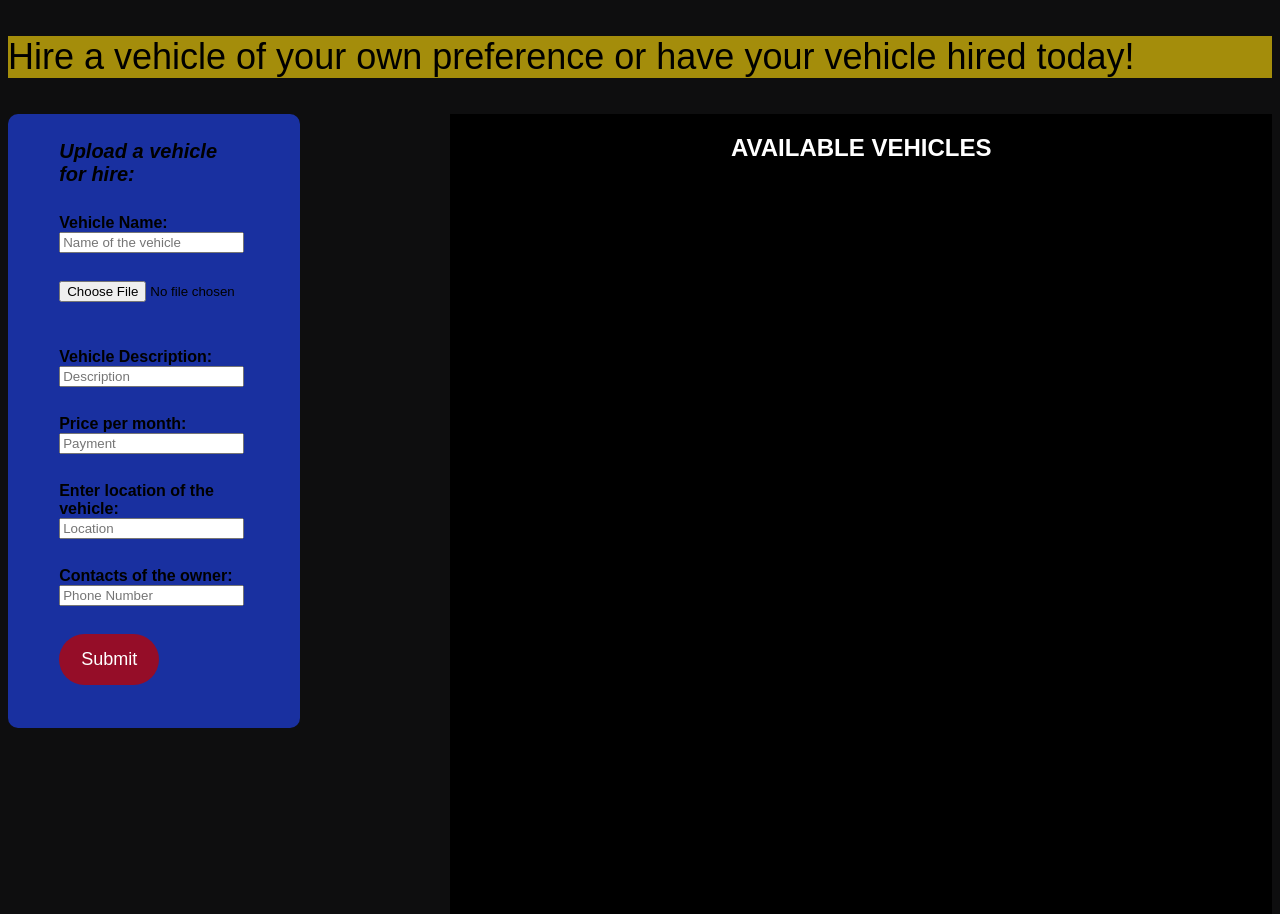
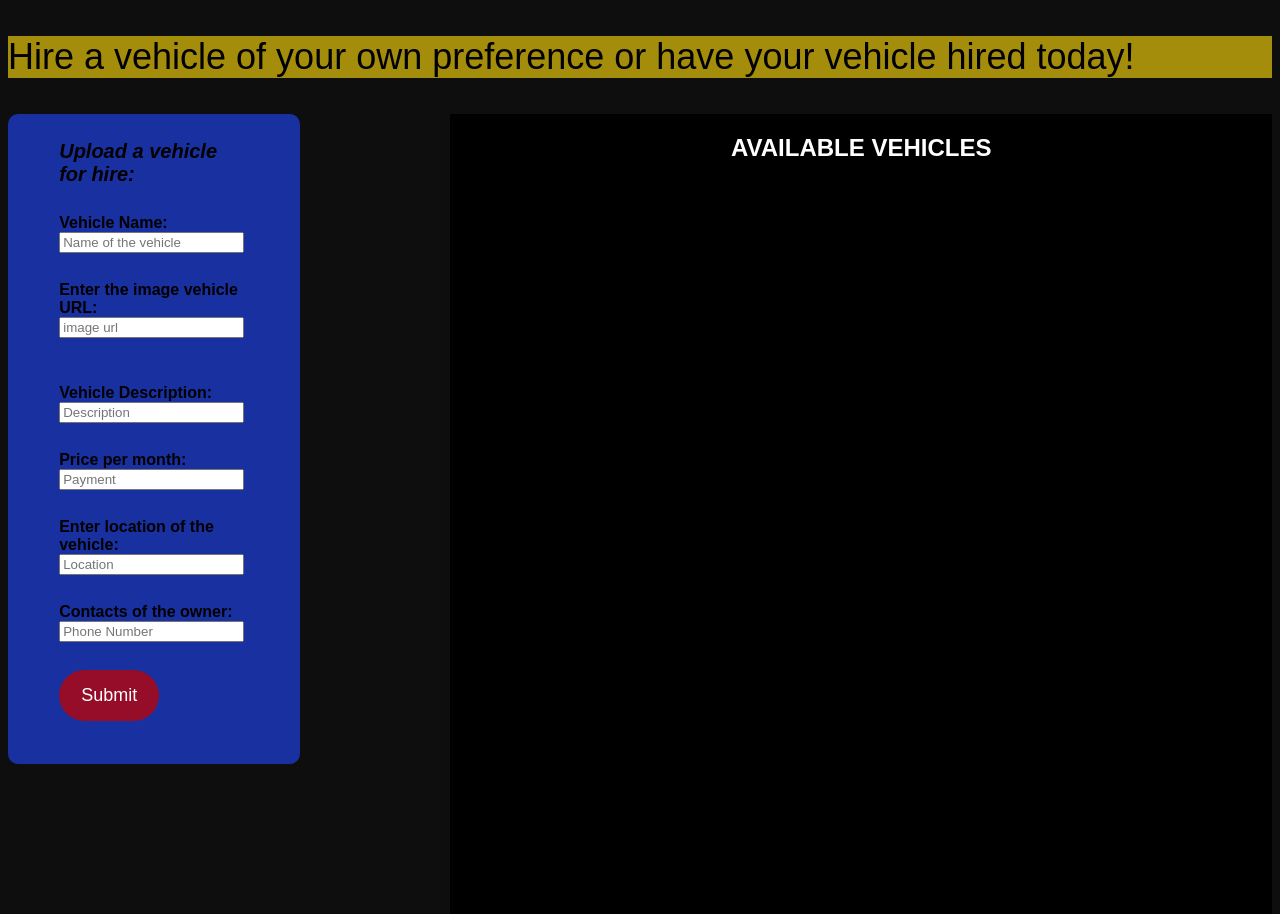
Before and after one commit to MutaiAllan/QuickMotors, a plain HTML site: page index.html in a window 1280 px wide. Drawn offline with Linux system fonts and the light colour scheme; no server answers.

Commit message:
changed input file to input image url

```diff
--- a/index.html
+++ b/index.html
@@ -11,7 +11,7 @@
     <form id="uploadVehicle">
         <label class="upload">Upload a vehicle for hire:</label><br />
         <label>Vehicle Name: <br /><input id="VehicleName" type="text" placeholder="Name of the vehicle"></label><br />
-        <input type="file" name="photo" id="photo"><br />
+        <label>Enter the image vehicle URL: <input id="photo" type="text" placeholder="image url"></label><br />
         <br /><label>Vehicle Description: <br /><input id="Description" type="text" placeholder="Description"></label><br />
         <label>Price per month: <br /><input id="price" type="text" placeholder="Payment"></label><br />
         <label>Enter location of the vehicle: <br /><input id="location" type="text" placeholder="Location"></label><br />
```
